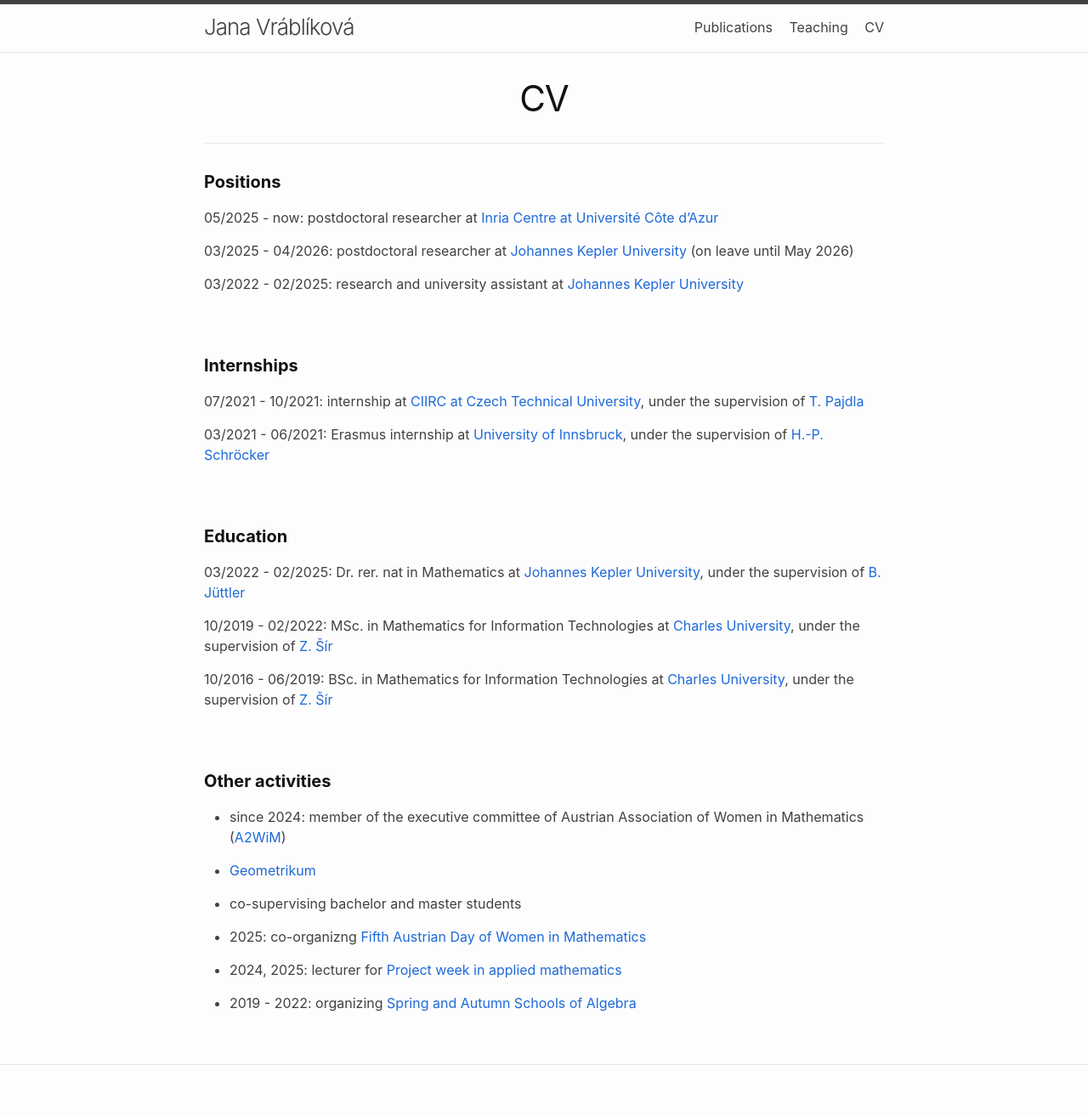
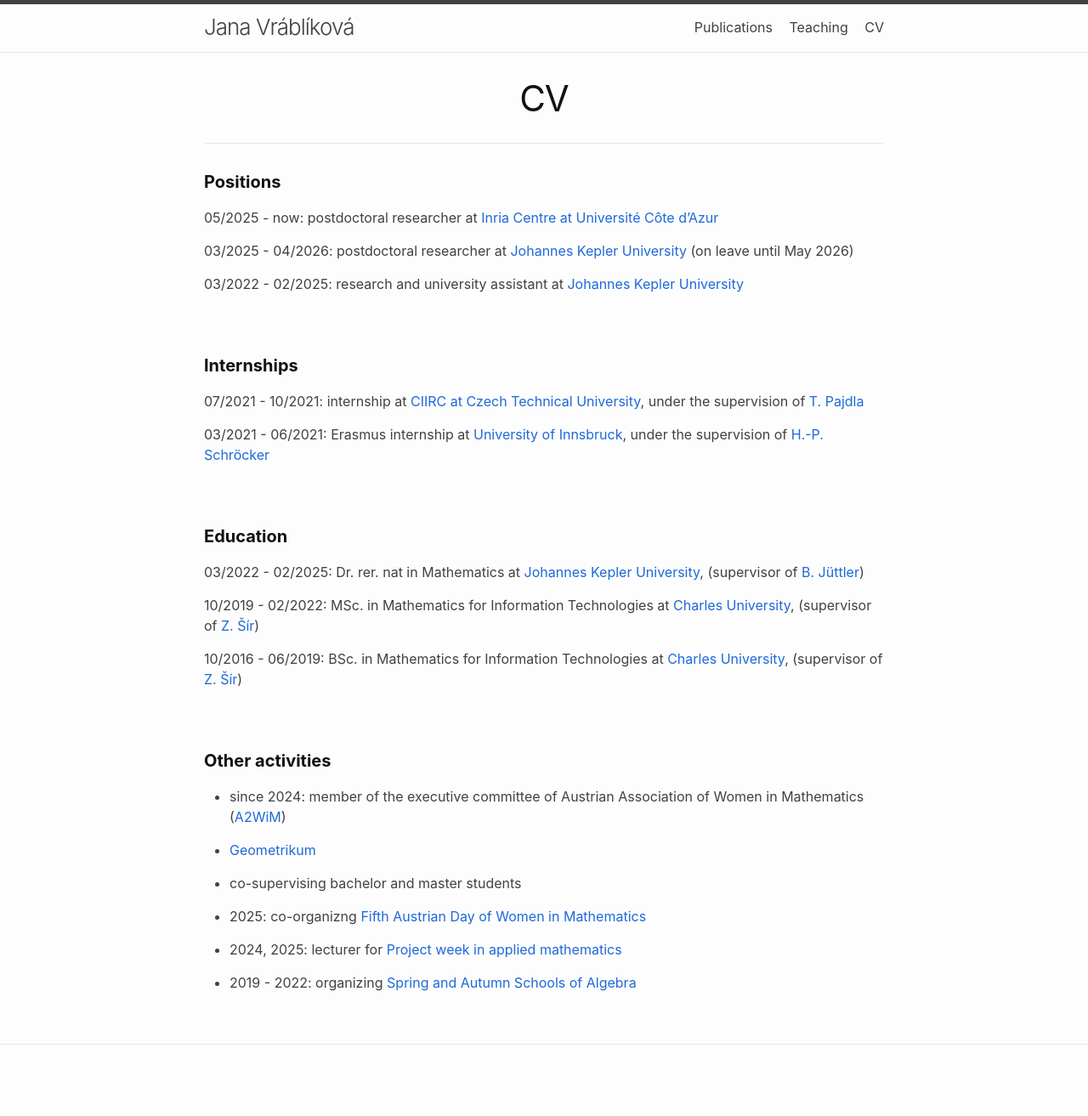
Before and after one commit to JanaVrablikova/janavrablikova.github.io, a Jekyll site: the page built from 03cv.markdown, in a window 1280 px wide. Shown: the whole page at 85% size. Built offline with Jekyll 4.4.1, drawn with Linux system fonts in a browser that asks for light colours; nearby versions of some CDN libraries; after the commit the page ends 1289 px from its top, so only the background shows below that.

Commit message:
Update 03cv.markdown

```diff
--- a/03cv.markdown
+++ b/03cv.markdown
@@ -24,11 +24,11 @@ permalink: /cv/
 
 #### **Education**
 
-03/2022 - 02/2025: Dr. rer. nat in Mathematics at [Johannes Kepler University](https://www.jku.at/), under the supervision of [B. Jüttler](https://ag.jku.at/agpeople.html#jue)
+03/2022 - 02/2025: Dr. rer. nat in Mathematics at [Johannes Kepler University](https://www.jku.at/), (supervisor of [B. Jüttler](https://ag.jku.at/agpeople.html#jue))
 
-10/2019 - 02/2022: MSc. in Mathematics for Information Technologies at [Charles University](https://cuni.cz/UKEN-1.html), under the supervision of [Z. Šír](https://www.karlin.mff.cuni.cz/~sir/)
+10/2019 - 02/2022: MSc. in Mathematics for Information Technologies at [Charles University](https://cuni.cz/UKEN-1.html), (supervisor of [Z. Šír](https://www.karlin.mff.cuni.cz/~sir/))
 
-10/2016 - 06/2019: BSc. in Mathematics for Information Technologies at [Charles University](https://cuni.cz/UKEN-1.html), under the supervision of [Z. Šír](https://www.karlin.mff.cuni.cz/~sir/)
+10/2016 - 06/2019: BSc. in Mathematics for Information Technologies at [Charles University](https://cuni.cz/UKEN-1.html), (supervisor of [Z. Šír](https://www.karlin.mff.cuni.cz/~sir/))
 
 &nbsp;
 
```
